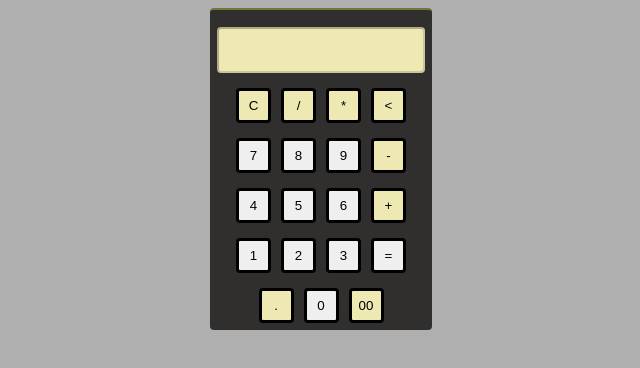
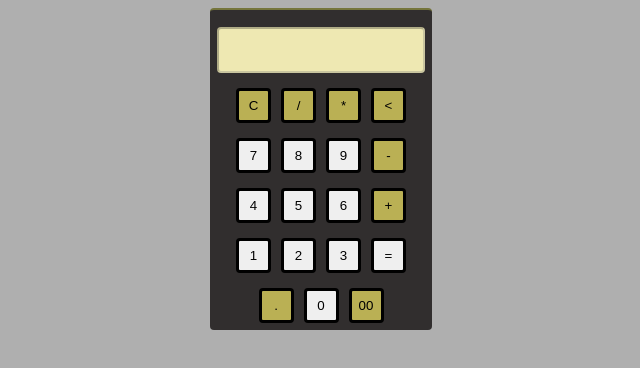
Before and after one commit to Yoel-stack/Calculator, a plain HTML site: page index.html in a window 1280 px wide. Shown: the whole page, without its empty margins (319-959 px from the left). Drawn offline with Linux system fonts and the light colour scheme; files that its build step writes are made by us from their sources.

Commit message:
style.css

```diff
--- a/style.css
+++ b/style.css
@@ -22,7 +22,7 @@ body{
 }
 
 .operator{
-    background-color: rgb(238, 232, 178);
+    background-color: rgb(186, 176, 84);
     border-radius: 4px;
     height: 35px;
     width: 35px;
```
